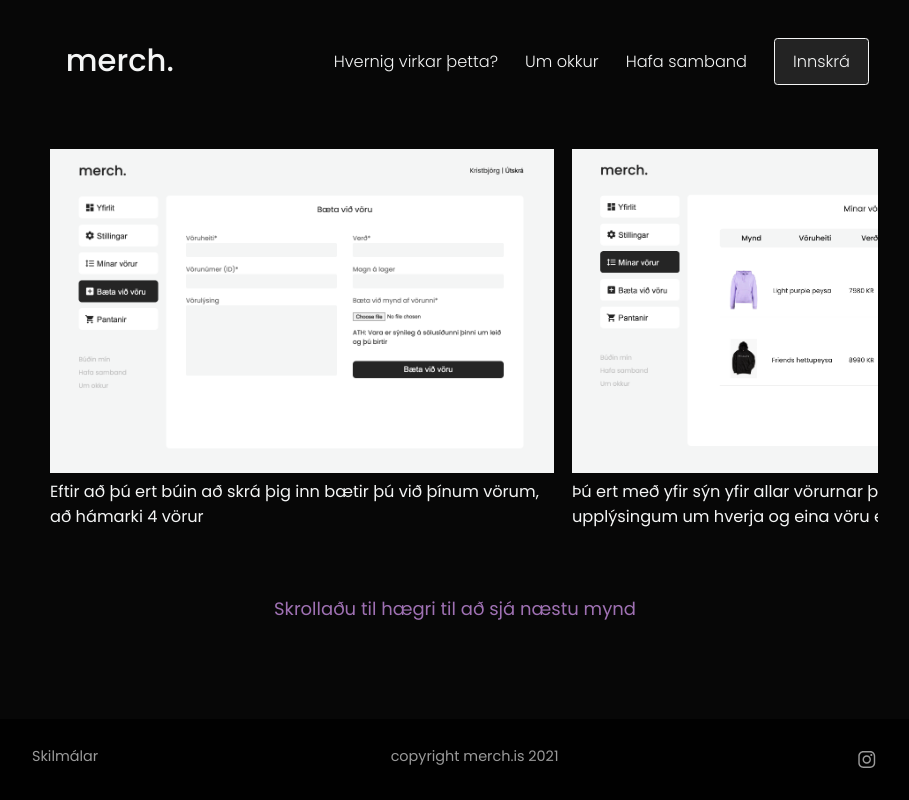
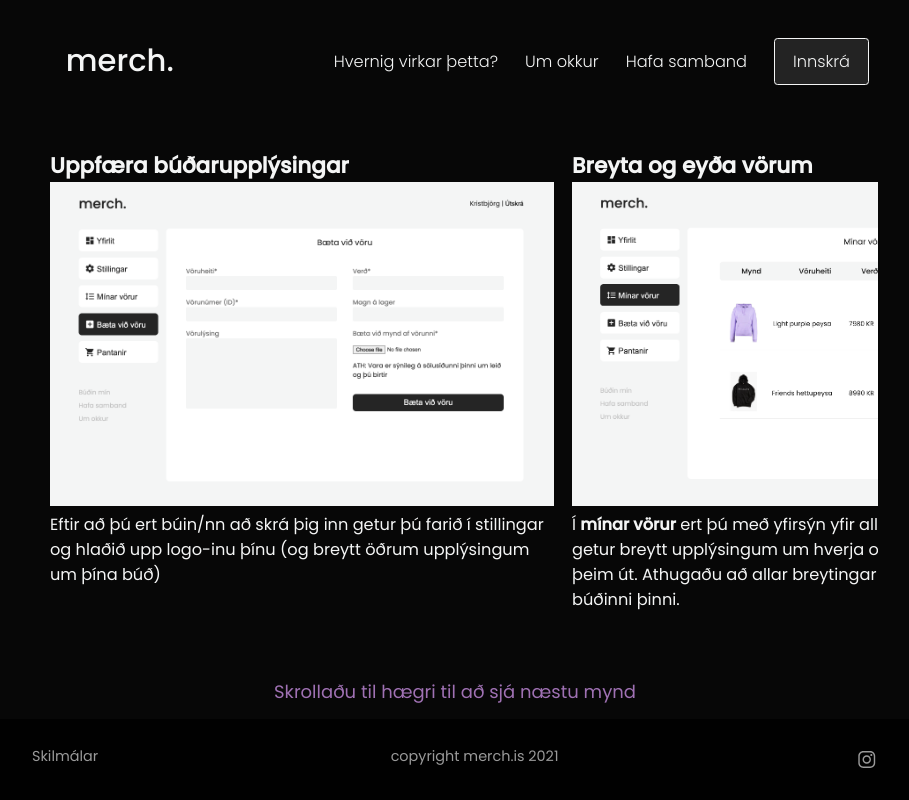
Before and after one commit to alexanderjarl91/merch.is, a Next.js app: page /hvernig in a window 1280 px wide. Shown: the whole page, without its empty margins (185-1094 px from the left). Built offline with nearby package versions, Linux system fonts and the light colour scheme; no server answers; the database is empty.

Commit message:
hvernig edit

```diff
--- a/components/dashboard/Sidemenu.js
+++ b/components/dashboard/Sidemenu.js
@@ -115,6 +115,9 @@ export default function Sidemenu({ componentShowing, setComponentShowing }) {
                 ) : null}
               </li>
               <li className={styles.sideMenu_extra_links}>
+                <Link href="/hvernig">Hvernig virkar þetta?</Link>
+              </li>
+              <li className={styles.sideMenu_extra_links}>
                 <Link href="/hafa_samband">Hafa samband</Link>
               </li>
               <li className={styles.sideMenu_extra_links}>
--- a/pages/hvernig.js
+++ b/pages/hvernig.js
@@ -16,32 +16,41 @@ export default function HowItWorks() {
           <div className={styles.container}>
             <div className={styles.main_grid}>
               <div className={styles.skref1}>
+                <h2>Uppfæra búðarupplýsingar</h2>
                 <img className={styles.skref_img} src="skref1.png"></img>
                 <p className={styles.skref_p}>
-                  Eftir að þú ert búin að skrá þig inn bætir þú við þínum vörum,
-                  að hámarki 4 vörur
+                  Eftir að þú ert búin/nn að skrá þig inn getur þú farið í
+                  stillingar og hlaðið upp logo-inu þínu (og breytt öðrum
+                  upplýsingum um þína búð)
                 </p>
               </div>
               <div className={styles.skref2}>
+                <h2>Breyta og eyða vörum</h2>
                 <img className={styles.skref_img} src="skref2.png"></img>
                 <p className={styles.skref_p}>
                   {" "}
-                  Þú ert með yfir sýn yfir allar vörurnar þínar og getur breytt
-                  upplýsingum um hverja og eina vöru eða eytt henni{" "}
+                  Í <strong>mínar vörur</strong> ert þú með yfirsýn yfir allar
+                  vörurnar þínar og getur breytt upplýsingum um hverja og eina
+                  vöru eða eytt þeim út. Athugaðu að allar breytingar eru birtar
+                  samstundis í búðinni þinni.{" "}
                 </p>
               </div>
               <div className={styles.skref3}>
+                <h2>Yfirlitið</h2>
                 <img className={styles.skref_img} src="skref3.png"></img>
                 <p className={styles.skref_p}>
-                  Þú ert með yfirlit yfir pantanir, vörumagn og alla þína sölu
-                  og uppfærist yfirlitið um leið og vara er keypt
+                  í <strong>Yfirlit</strong> ert þú með yfirlit yfir pantanir,
+                  vörumagn og alla þína sölu og uppfærist yfirlitið í rauntíma
+                  um leið og vara er keypt.
                 </p>
               </div>
               <div className={styles.skref4}>
+                <h2>Búðin þín</h2>
                 <img className={styles.skref_img} src="skref4.png"></img>
                 <p className={styles.skref_p}>
-                  Þegar þú hefur bætti við vörum ertu komn með þína eigin
-                  netverlsun og getur byrjað að selja strax
+                  Um leið og þú hefur klárað nýskráningu ertu strax komin með
+                  þína eigin netverlsun aðgengilega á hlekknum sem þú valdir þér
+                  og getur byrjað að selja um leið og þú hefur bætt við vörum.
                 </p>
               </div>
             </div>
--- a/pages/signup.js
+++ b/pages/signup.js
@@ -128,7 +128,7 @@ export default function Landing() {
                           </div>
                           <div>
                             <label className={styles.label}>
-                              Samfélagsmiðillinnn þinn
+                              Samfélagsmiðillinn þinn
                             </label>
                             <input
                               className={styles.input}
--- a/styles/HowItWorks.module.css
+++ b/styles/HowItWorks.module.css
@@ -1,11 +1,12 @@
 .main_grid {
   display: grid;
   grid-template-columns: 1fr 1fr 1fr 1fr;
-    overflow: scroll;
   column-gap: 20px;
   align-self: center;
   align-self: end;
   padding: 20px;
+  overflow: hidden;
+  overflow-x: scroll;
 }
 .skref1 {
   align-self: start;
@@ -32,7 +33,7 @@
   font-size: 20px;
   text-align: center;
   margin-top: 3rem;
-    color: #9F71B3;
+  color: #9f71b3;
 }
 .arrow_icon {
   width: 40px;
@@ -66,5 +67,6 @@
   .scroll_text {
     font-size: 18px;
     text-align: center;
-    color: #9F71B3;
-}}
+    color: #9f71b3;
+  }
+}
```
Lines whose indentation alone changed are shown as unchanged.
